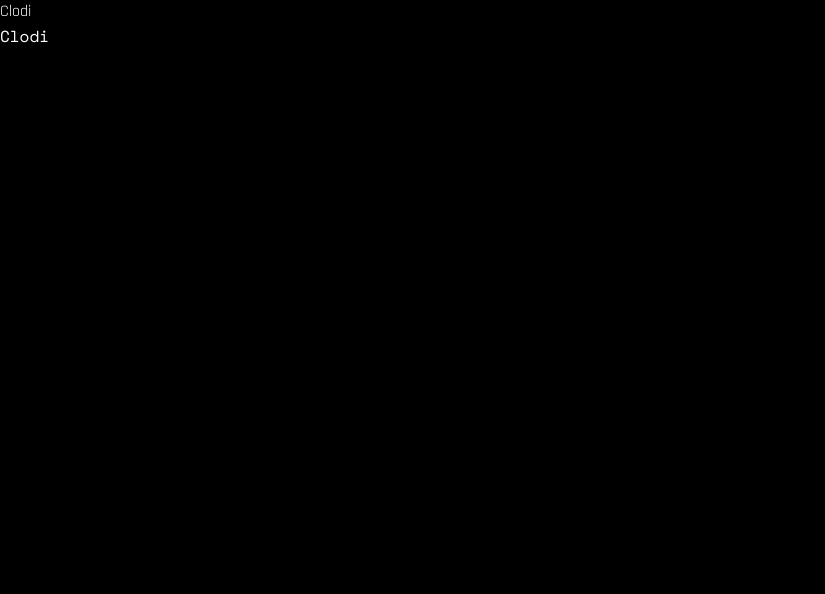
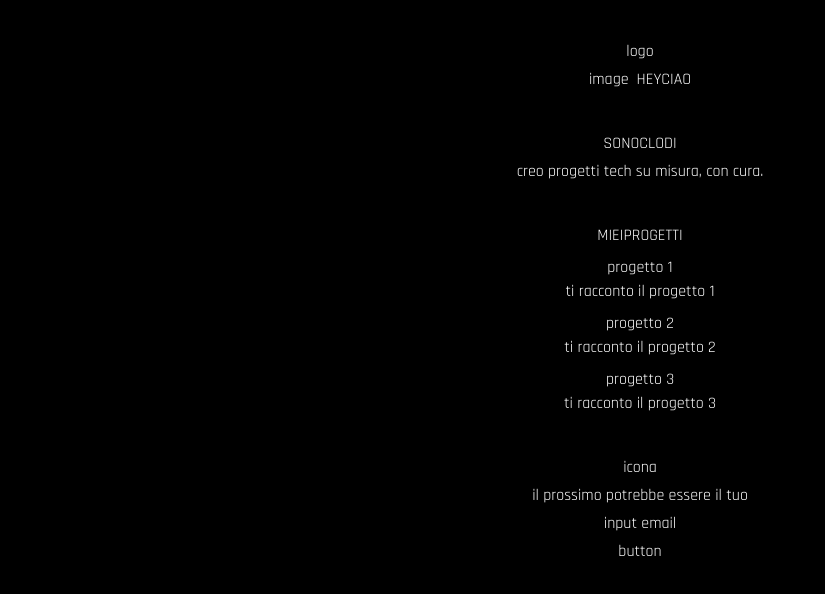
Before and after one commit to clodi-tech/clodi, a Next.js app: page / in a window 1280 px wide. Shown: the top 594 px of the page, without its empty margins (0-825 px from the left). Built offline with nearby package versions, Linux system fonts and the light colour scheme.

Commit message:
setup copy and structure

```diff
--- a/app/page.tsx
+++ b/app/page.tsx
@@ -1,8 +1,38 @@
 export default function Home() {
   return (
-    <main>
-      <div className="font-sans">Clodi</div>
-      <div className="font-mono">Clodi</div>
+    <main className="flex flex-col items-center min-h-screen p-10 gap-10">
+      <div className="flex flex-col items-center gap-1">
+        <div>logo</div>
+        <div className="flex gap-2">
+          <div>image</div>
+          <div>HEYCIAO</div>
+        </div>
+      </div>
+      <div className="flex flex-col items-center gap-1">
+        <div>SONOCLODI</div>
+        <div>creo progetti tech su misura, con cura.</div>
+      </div>
+      <div className="flex flex-col items-center gap-2">
+        <div>MIEIPROGETTI</div>
+        <div className="flex flex-col items-center">
+          <div>progetto 1</div>
+          <div>ti racconto il progetto 1</div>
+        </div>
+        <div className="flex flex-col items-center">
+          <div>progetto 2</div>
+          <div>ti racconto il progetto 2</div>
+        </div>
+        <div className="flex flex-col items-center">
+          <div>progetto 3</div>
+          <div>ti racconto il progetto 3</div>
+        </div>
+      </div>
+      <div className="flex flex-col items-center gap-1">
+        <div>icona</div>
+        <div>il prossimo potrebbe essere il tuo</div>
+        <div>input email</div>
+        <div>button</div>
+      </div>
     </main>
   );
 }
```
